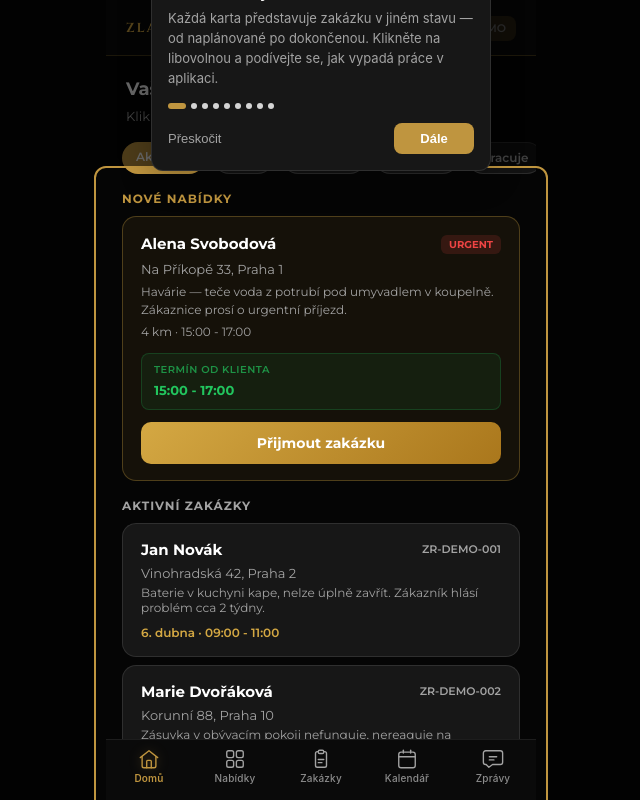
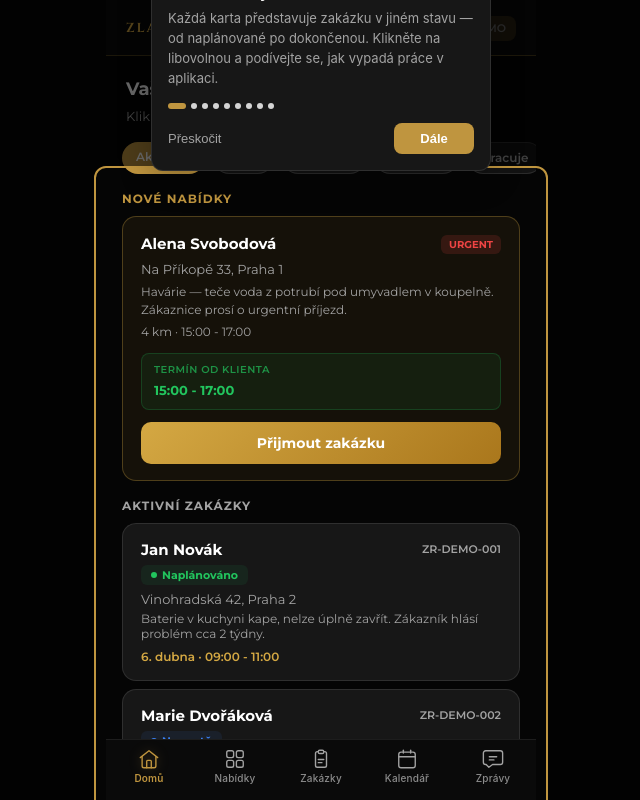
Before and after one commit to Katka616/zlati-demo, a Next.js app: page /dispatch/demo in a window 1280 px wide. Both pictures are taken after a click on the button "Začít demo". Shown: the top 800 px of the page, without its empty margins (319-959 px from the left). Built offline with nearby package versions, Linux system fonts and the light colour scheme.

Commit message:
fix: status badge pri každej zakázke na dashboarde

```diff
--- a/src/app/dispatch/demo/page.tsx
+++ b/src/app/dispatch/demo/page.tsx
@@ -118,6 +118,25 @@ function DemoWelcome({ onStart }: { onStart: () => void }) {
       </p>
     </div>
   )
+}
+
+// ── Status badge helper ─────────────────────────────────────────────
+
+function getJobStatusLabel(job: DispatchJob): { label: string; color: string } {
+  const step = job.crmStep ?? 0
+  const phase = job.techPhase || ''
+  if (step <= 1) return { label: 'Nová nabídka', color: '#D4A843' }
+  if (step === 2 && phase === 'offer_accepted') return { label: 'Naplánováno', color: '#22c55e' }
+  if (step === 2 && phase === 'en_route') return { label: 'Na cestě', color: '#3b82f6' }
+  if (step === 3) return { label: 'Na místě — diagnostika', color: '#f59e0b' }
+  if (step === 4) return { label: 'Odhad schválen', color: '#22c55e' }
+  if (step === 5) return { label: 'Čeká na klienta', color: '#f59e0b' }
+  if (step === 6) return { label: 'Probíhá oprava', color: '#3b82f6' }
+  if (step >= 7 && step <= 8) return { label: 'Protokol', color: '#8b5cf6' }
+  if (step === 9 && phase === 'invoice_ready') return { label: 'Fakturace', color: '#D4A843' }
+  if (step === 9) return { label: 'Vyúčtování', color: '#D4A843' }
+  if (step >= 10) return { label: 'Dokončeno', color: '#22c55e' }
+  return { label: 'V řešení', color: '#9ca3af' }
 }
 
 // ── Dashboard ───────────────────────────────────────────────────────
@@ -299,9 +318,24 @@ function DemoDashboard({ jobs, onSelectJob, onAcceptJob }: {
                   <span style={{ fontSize: 15, fontWeight: 700, color: 'var(--text-primary, #f5f5f5)' }}>{job.customerName}</span>
                   <span style={{ fontSize: 11, color: 'var(--text-secondary, #9ca3af)', fontWeight: 600 }}>{job.referenceNumber}</span>
                 </div>
+                {/* Status badge */}
+                {(() => {
+                  const { label, color } = getJobStatusLabel(job)
+                  return (
+                    <div style={{
+                      display: 'inline-flex', alignItems: 'center', gap: 5,
+                      fontSize: 11, fontWeight: 700, color,
+                      background: `${color}15`, padding: '3px 10px', borderRadius: 6,
+                      marginBottom: 6,
+                    }}>
+                      <span style={{ width: 6, height: 6, borderRadius: '50%', background: color }} />
+                      {label}
+                    </div>
+                  )
+                })()}
                 <div style={{ fontSize: 13, color: 'var(--text-secondary, #9ca3af)', marginBottom: 4 }}>{job.customerAddress}, {job.customerCity}</div>
                 <div style={{ fontSize: 12, color: 'var(--text-secondary, #777)' }}>{job.subject}</div>
-                <div style={{ marginTop: 10, fontSize: 12, fontWeight: 600, color: '#D4A843', display: 'flex', alignItems: 'center', gap: 4 }}>
+                <div style={{ marginTop: 8, fontSize: 12, fontWeight: 600, color: '#D4A843', display: 'flex', alignItems: 'center', gap: 4 }}>
                   {job.scheduledDate && (
                     <span>
                       {new Date(job.scheduledDate).toLocaleDateString('cs-CZ', { day: 'numeric', month: 'long' })}
```
